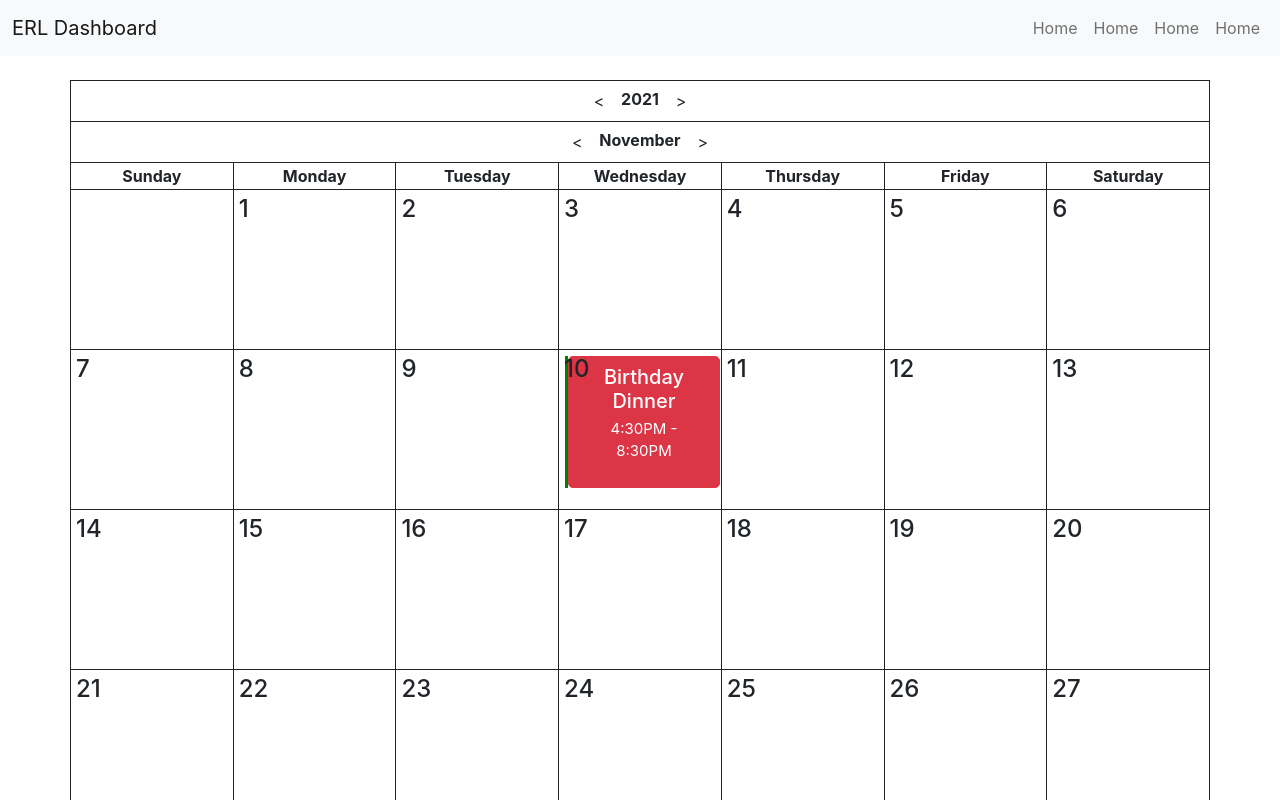
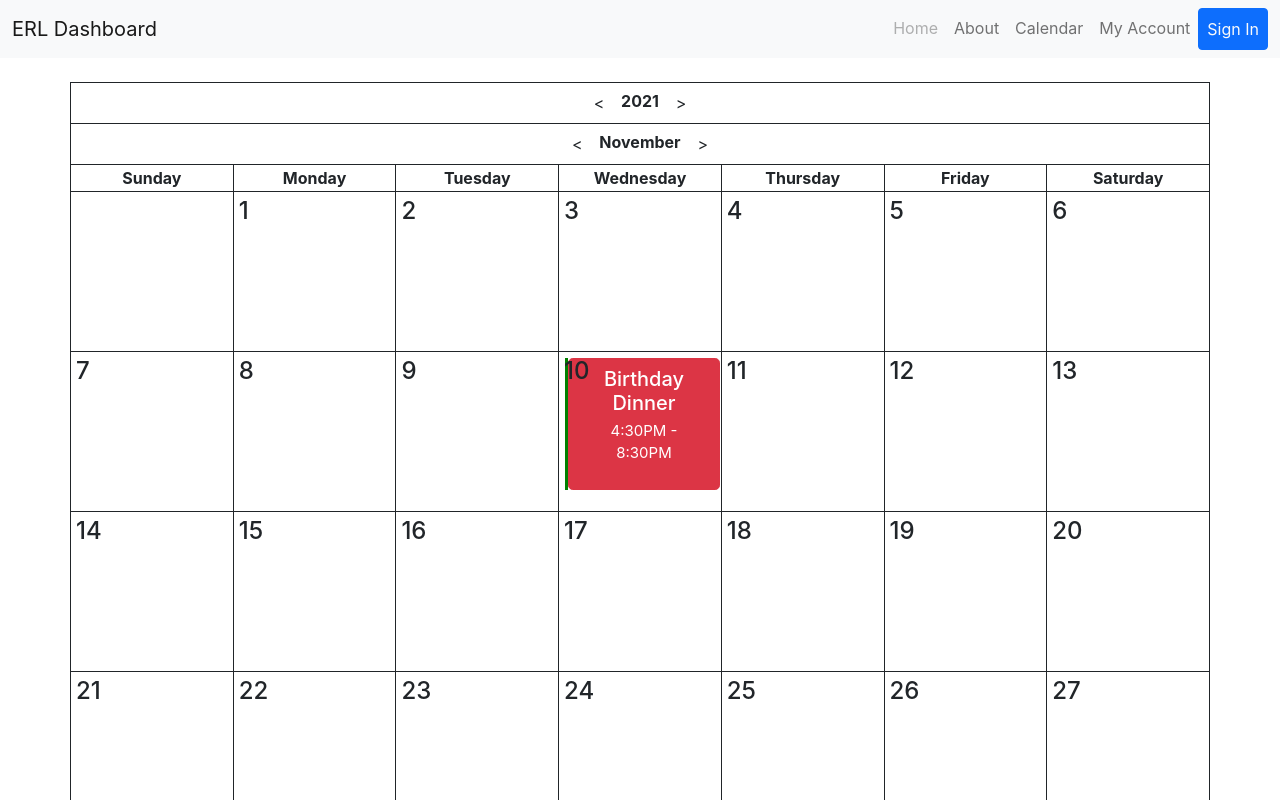
Before and after one commit to matthew-talamantes/erl-dashboard, a React (Create React App) app: page / in a window 1280 px wide. Shown: the top 800 px of the page. Built offline with nearby package versions, Linux system fonts and the light colour scheme.

Commit message:
Add sign in button placeholder

```diff
--- a/src/components/Header.js
+++ b/src/components/Header.js
@@ -12,10 +12,11 @@ const Header = () => {
                     <Navbar.Toggle aria-controls="basic-navbar-nav" />
                     <Navbar.Collapse  className="justify-content-end" id="basic-navbar-nav">
                         <Nav id="navbarSupportedContent">
-                            <Nav.Link href="/">Home</Nav.Link>
-                            <Nav.Link href="/">Home</Nav.Link>
-                            <Nav.Link href="/">Home</Nav.Link>
-                            <Nav.Link href="/">Home</Nav.Link>
+                            <Nav.Link disabled href="/">Home</Nav.Link>
+                            <Nav.Link href="/">About</Nav.Link>
+                            <Nav.Link href="/">Calendar</Nav.Link>
+                            <Nav.Link href="/">My Account</Nav.Link>
+                            <Nav.Link href="/" className="btn btn-primary text-light">Sign In</Nav.Link>
                         </Nav>
                     </Navbar.Collapse>
                 </Container>
```
